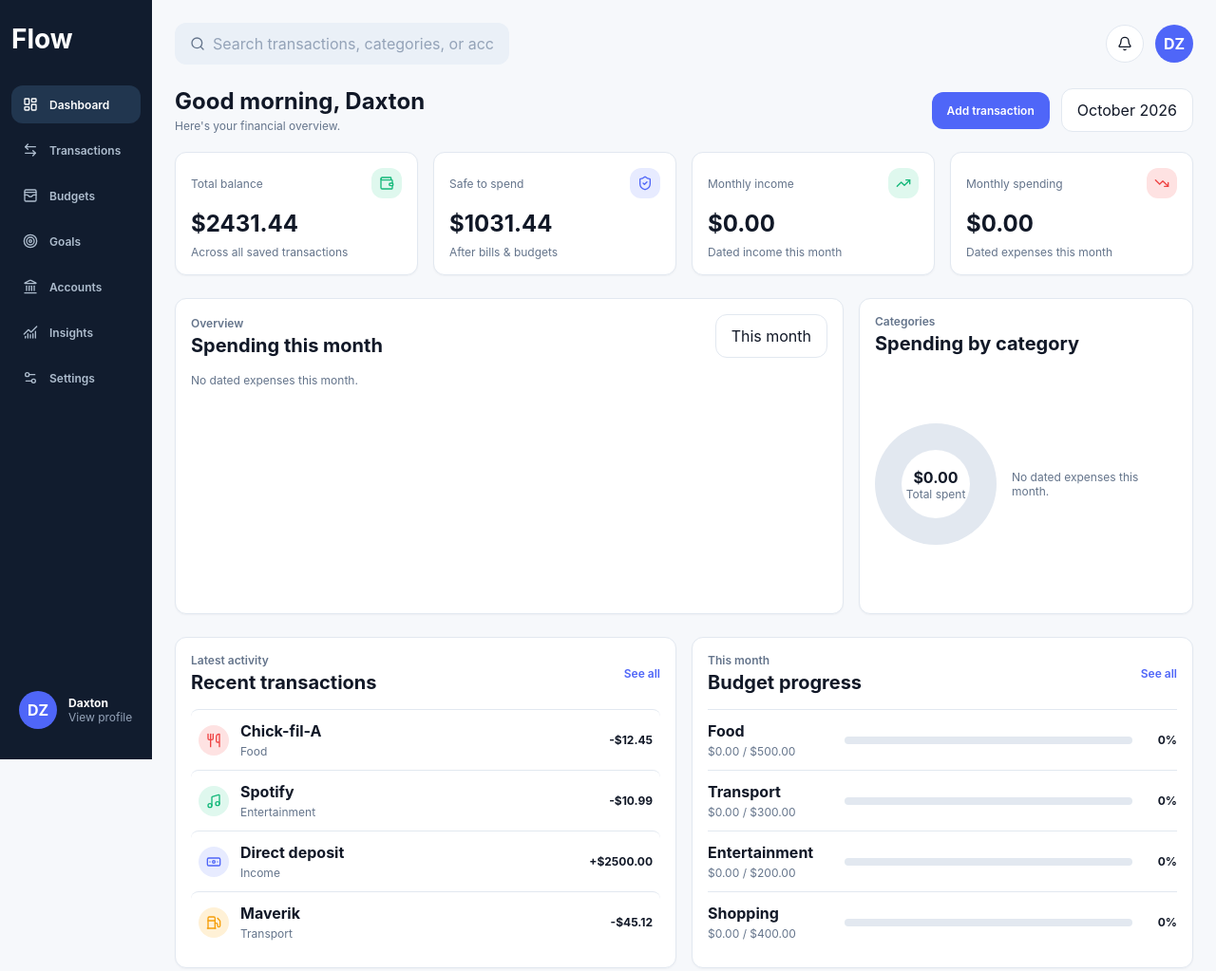
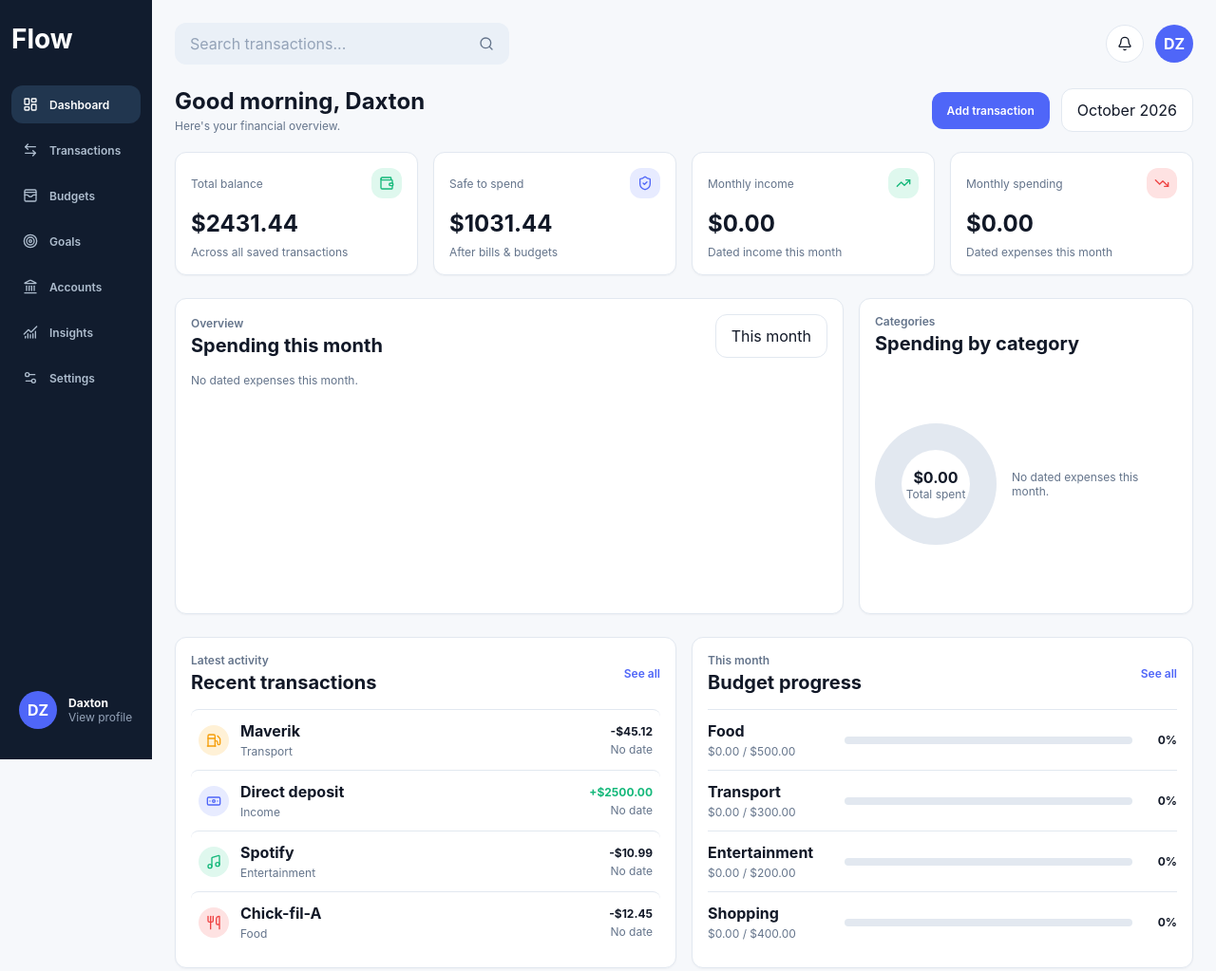
Before and after one commit to DaxtonZimmerman/flow-budget, a plain HTML site: page index.html in a window 1280 px wide. Shown: the whole page at 95% size. Drawn offline with nearby package versions, Linux system fonts and the light colour scheme.

Commit message:
Connect dashboard search and show recent transaction

```diff
--- a/css/styles.css
+++ b/css/styles.css
@@ -274,15 +274,38 @@ button:active {
 
 
 .search input {
-    width: 100%;
+    min-width: 0;
 
     padding: 0.75rem 0;
+
+    flex: 1;
 
     background: none;
     border: none;
     outline: none;
 
     color: var(--text);
+}
+
+
+.search button {
+    padding: 0;
+
+    display: flex;
+    align-items: center;
+
+    background: none;
+    border: none;
+
+    color: var(--text-light);
+
+    cursor: pointer;
+}
+
+
+.search:focus-within {
+    outline: 2px solid var(--blue);
+    outline-offset: 2px;
 }
 
 
--- a/index.html
+++ b/index.html
@@ -83,16 +83,20 @@
 
             <div class="top-bar">
 
-                <div class="search">
-
-                    <i data-lucide="search"></i>
+                <form class="search" action="transactions.html" method="get">
 
                     <input
-                        type="text"
-                        placeholder="Search transactions, categories, or accounts..."
+                        type="search"
+                        name="search"
+                        aria-label="Search transactions"
+                        placeholder="Search transactions..."
                     >
 
-                </div>
+                    <button type="submit" aria-label="Search transactions">
+                        <i data-lucide="search"></i>
+                    </button>
+
+                </form>
 
                 <div class="top-actions">
 
--- a/js/script.js
+++ b/js/script.js
@@ -264,7 +264,37 @@ if (monthlySpending === 0) {
 
 const recentTransactions = document.querySelector("#recent-transactions");
 
-for (const transaction of transactions) {
+const recentTransactionsToShow = [...transactions].reverse();
+
+recentTransactionsToShow.sort(function(first, second) {
+
+    const firstDate = first.date || "";
+    const secondDate = second.date || "";
+
+    if (firstDate && !secondDate) {
+        return -1;
+    }
+
+    if (!firstDate && secondDate) {
+        return 1;
+    }
+
+    return secondDate.localeCompare(firstDate);
+
+});
+
+
+if (recentTransactionsToShow.length === 0) {
+
+    const emptyMessage = document.createElement("p");
+    emptyMessage.classList.add("budget-empty");
+    emptyMessage.textContent = "No transactions yet.";
+    recentTransactions.appendChild(emptyMessage);
+
+}
+
+
+for (const transaction of recentTransactionsToShow.slice(0, 5)) {
 
     let icon = "receipt";
     let iconColor = "blue-icon";
@@ -279,7 +309,10 @@ for (const transaction of transactions) {
         iconColor = "green-icon";
     }
 
-    if (transaction.category === "Income") {
+    if (
+        transaction.category === "Income" ||
+        transaction.category === "Salary"
+    ) {
         icon = "banknote";
         iconColor = "blue-icon";
     }
@@ -290,39 +323,55 @@ for (const transaction of transactions) {
     }
 
 
-    let amountText = `$${Math.abs(transaction.amount).toFixed(2)}`;
+    const row = document.createElement("div");
+    row.classList.add("transaction-row");
+
+    const left = document.createElement("div");
+    left.classList.add("transaction-left");
+
+    const iconBox = document.createElement("div");
+    iconBox.classList.add("merchant-icon", iconColor);
+    iconBox.innerHTML = `<i data-lucide="${icon}"></i>`;
+
+    const details = document.createElement("div");
+
+    const name = document.createElement("strong");
+    name.textContent = transaction.name;
+
+    const category = document.createElement("span");
+    category.textContent = transaction.category || "Uncategorized";
+
+    details.appendChild(name);
+    details.appendChild(category);
+
+    left.appendChild(iconBox);
+    left.appendChild(details);
+
+
+    const right = document.createElement("div");
+    right.classList.add("transaction-right");
+
+    const amount = document.createElement("strong");
 
     if (transaction.amount > 0) {
-        amountText = `+$${transaction.amount.toFixed(2)}`;
+        amount.textContent = `+$${transaction.amount.toFixed(2)}`;
+        amount.classList.add("income-text");
+    } else {
+        amount.textContent =
+            `-$${Math.abs(transaction.amount).toFixed(2)}`;
     }
 
-    if (transaction.amount < 0) {
-        amountText = `-$${Math.abs(transaction.amount).toFixed(2)}`;
-    }
+    const date = document.createElement("span");
+    date.textContent = transaction.date || "No date";
 
+    right.appendChild(amount);
+    right.appendChild(date);
 
-    recentTransactions.innerHTML += `
-        <div class="transaction-row">
+    row.appendChild(left);
+    row.appendChild(right);
 
-            <div class="transaction-left">
+    recentTransactions.appendChild(row);
 
-                <div class="merchant-icon ${iconColor}">
-                    <i data-lucide="${icon}"></i>
-                </div>
-
-                <div>
-                    <strong>${transaction.name}</strong>
-                    <span>${transaction.category}</span>
-                </div>
-
-            </div>
-
-            <div class="transaction-right">
-                <strong>${amountText}</strong>
-            </div>
-
-        </div>
-    `;
 }
 
 
--- a/js/transactions.js
+++ b/js/transactions.js
@@ -41,6 +41,12 @@ const historyExpenses = document.querySelector("#history-expenses");
 const historyBalance = document.querySelector("#history-balance");
 
 const historySearch = document.querySelector("#history-search");
+const dashboardSearch = new URLSearchParams(window.location.search).get("search");
+
+if (dashboardSearch) {
+    historySearch.value = dashboardSearch;
+}
+
 const historyTypeFilter = document.querySelector("#history-type-filter");
 const historyCategoryFilter = document.querySelector("#history-category-filter");
 const historySort = document.querySelector("#history-sort");
```
